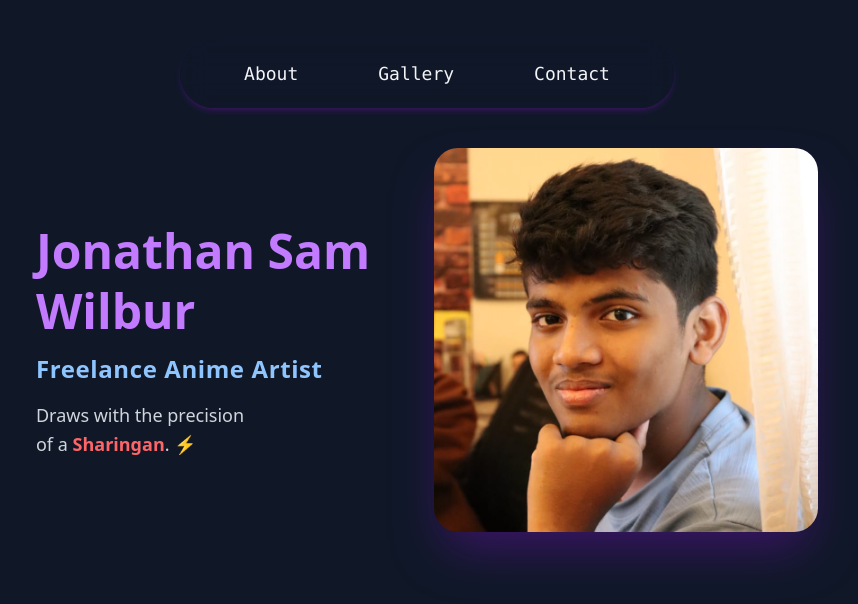
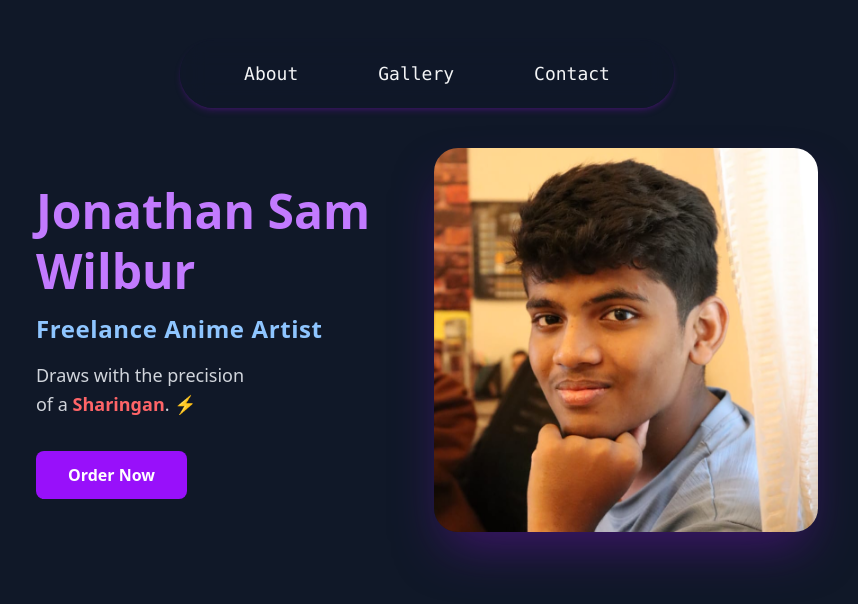
Before and after one commit to xVaibsMx/jonathan, a React (Vite) app in the folder Frontend/: page / in a window 1280 px wide. Shown: the top 604 px of the page, without its empty margins (213-1071 px from the left). Built offline with nearby package versions, Linux system fonts and the light colour scheme.

Commit message:
Changes Committed.

```diff
--- a/Frontend/index.html
+++ b/Frontend/index.html
@@ -2,9 +2,13 @@
 <html lang="en">
   <head>
     <meta charset="UTF-8" />
-    <link rel="icon" type="image/svg+xml" href="/vite.svg" />
+    <link
+      rel="icon"
+      type="image/jpeg"
+      href="/jonathan/Frontend/src/Assets/Logo.jpg"
+    />
     <meta name="viewport" content="width=device-width, initial-scale=1.0" />
-    <title>Vite + React</title>
+    <title>Jonathan</title>
   </head>
   <body class="min-h-screen bg-gray-900 text-gray-100 antialiased">
     <div id="root"></div>
--- a/Frontend/src/Routes/Landing.jsx
+++ b/Frontend/src/Routes/Landing.jsx
@@ -17,6 +17,16 @@ const Landing = () => {
             Draws with the precision <br /> of a{' '}
             <span className="text-red-400 font-bold">Sharingan</span>. ⚡
           </p>
+
+          {/* Instagram Button */}
+          <a
+            href="https://www.instagram.com/official_anime_art_sales/"
+            target="_blank"
+            rel="noopener noreferrer"
+            className="inline-block mt-8 px-8 py-3 bg-purple-600 hover:bg-purple-700 rounded-lg text-white font-semibold transition-colors duration-300"
+          >
+            Order Now
+          </a>
         </div>
 
         {/* Right Image Section */}
```
Also changed, not shown: Frontend/src/Assets/Logo.jpg (added).
